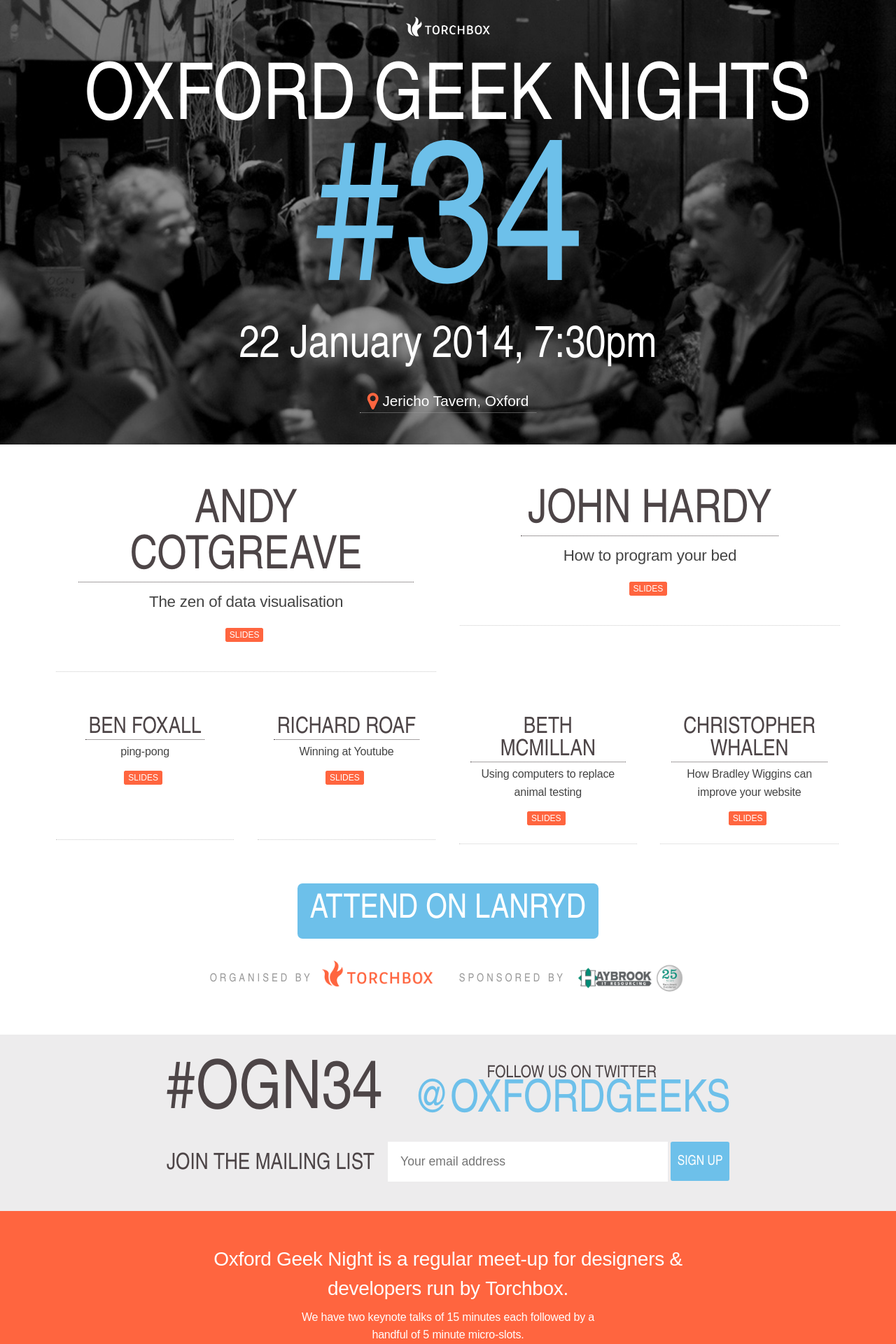
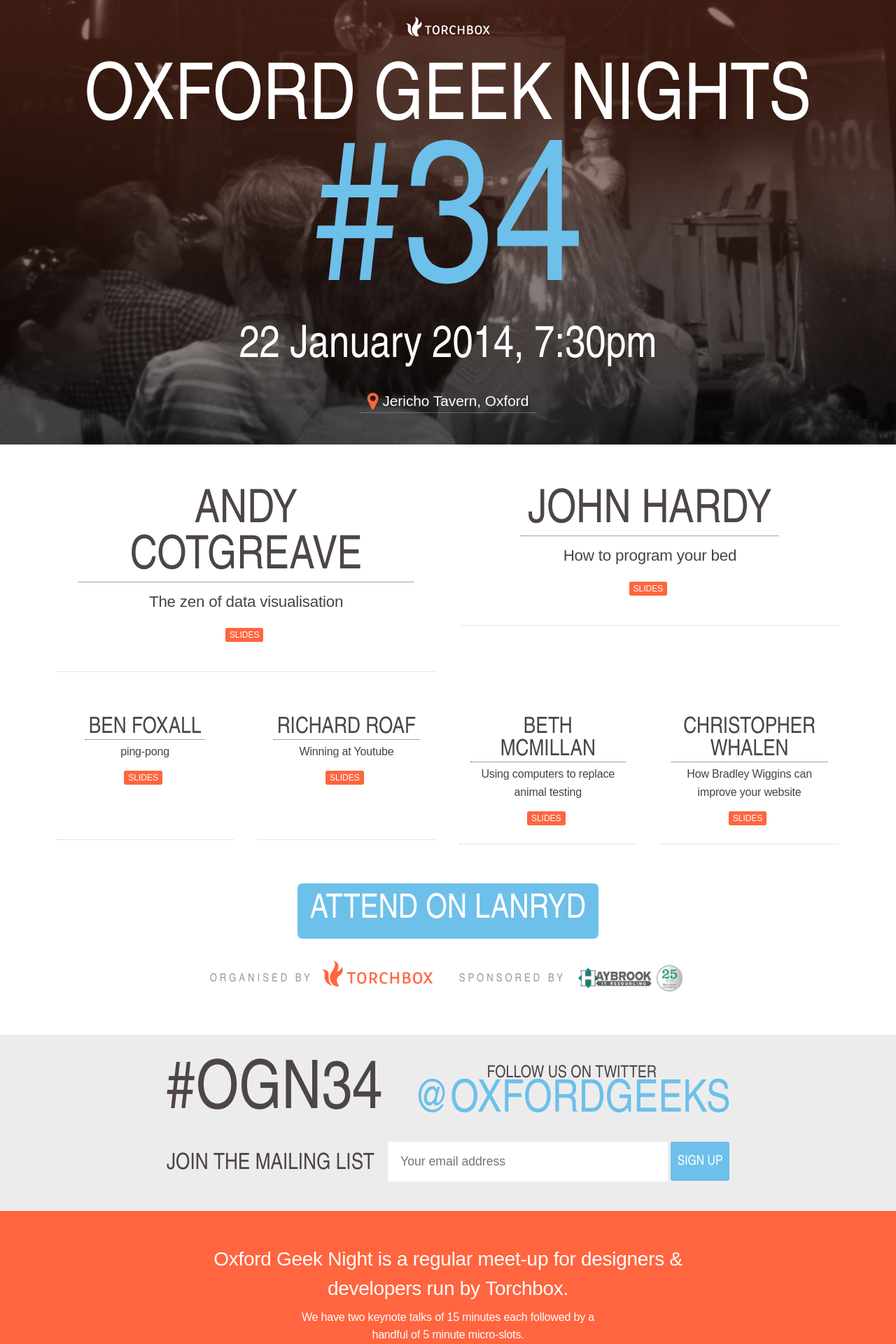
Before and after one commit to torchbox/ogn, a Jekyll site: the page built from index.html, in a window 1280 px wide. Shown: the top 1920 px of the page at 70% size. Built offline with Jekyll 4.4.1, drawn with Linux system fonts in a browser that asks for light colours; nearby versions of some CDN libraries; Markdown is read by kramdown in place of the engine named in the settings.

Commit message:
Design refresh

```diff
--- a/assets/css/main.css
+++ b/assets/css/main.css
@@ -341,7 +341,7 @@
  */
 
 .header {
-  background: #4D4547 url("../images/garrett_480.jpg");
+  background: #4D4547 url("../images/main.jpg");
   -webkit-background-size: cover;
      -moz-background-size: cover;
        -o-background-size: cover;
@@ -641,7 +641,7 @@
 
 .past-events {
   background-color: #4C4446;
-  background: #4D4547 url("../images/past.jpg");
+  background: #4D4547 url("../images/past2.jpg");
   -webkit-background-size: cover;
   -moz-background-size: cover;
   -o-background-size: cover;
@@ -734,7 +734,7 @@
 @media only screen and (min-width: 47.5em) {
 
   .header{
-    background-image: url("../images/garrett.jpeg");
+    background-image: url("../images/main.jpg");
     background-position: center center;
     background-repeat: no-repeat;
   }
```
Also changed, not shown: assets/images/main.jpg (added), assets/images/past2.jpg (added).
